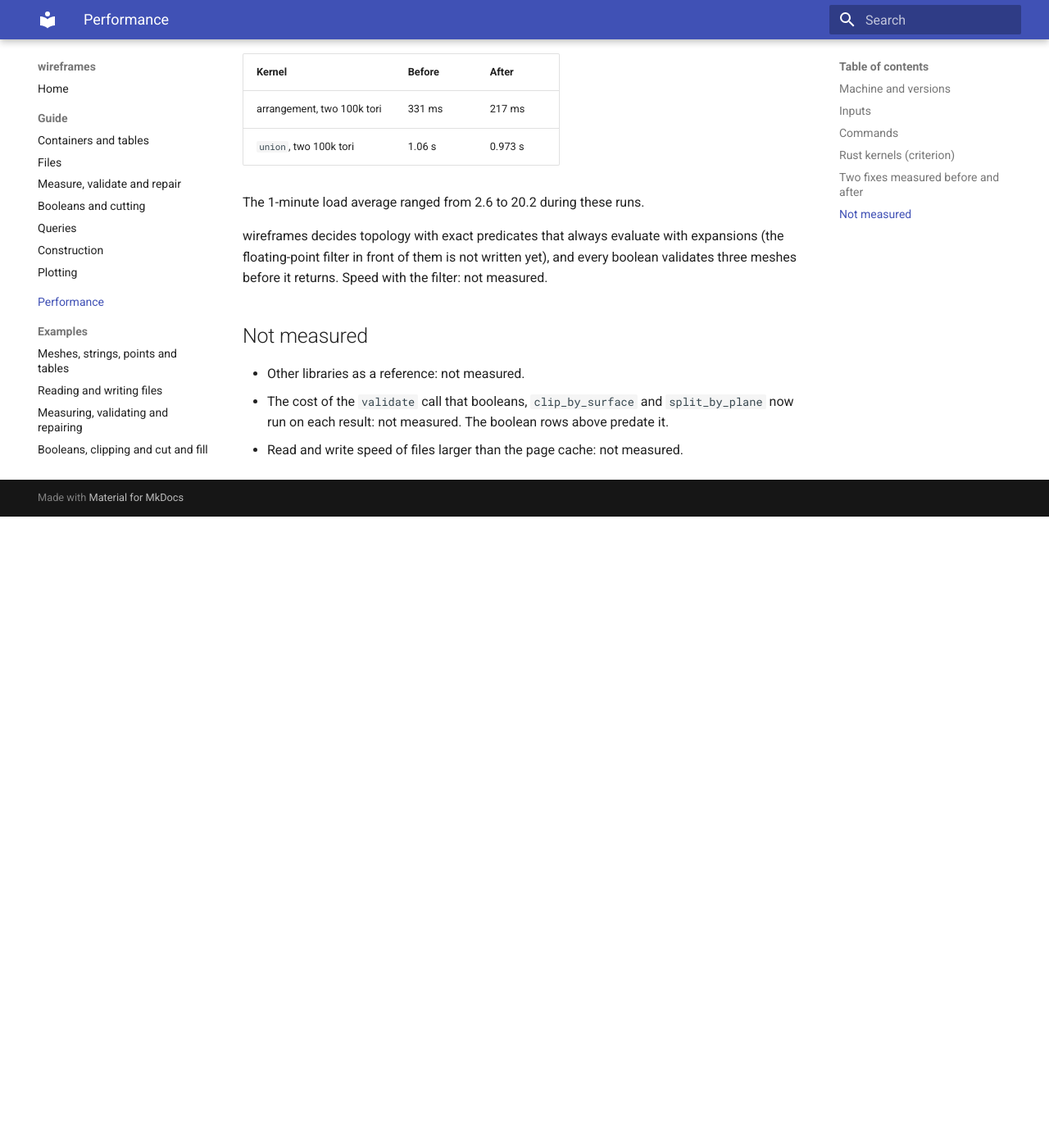
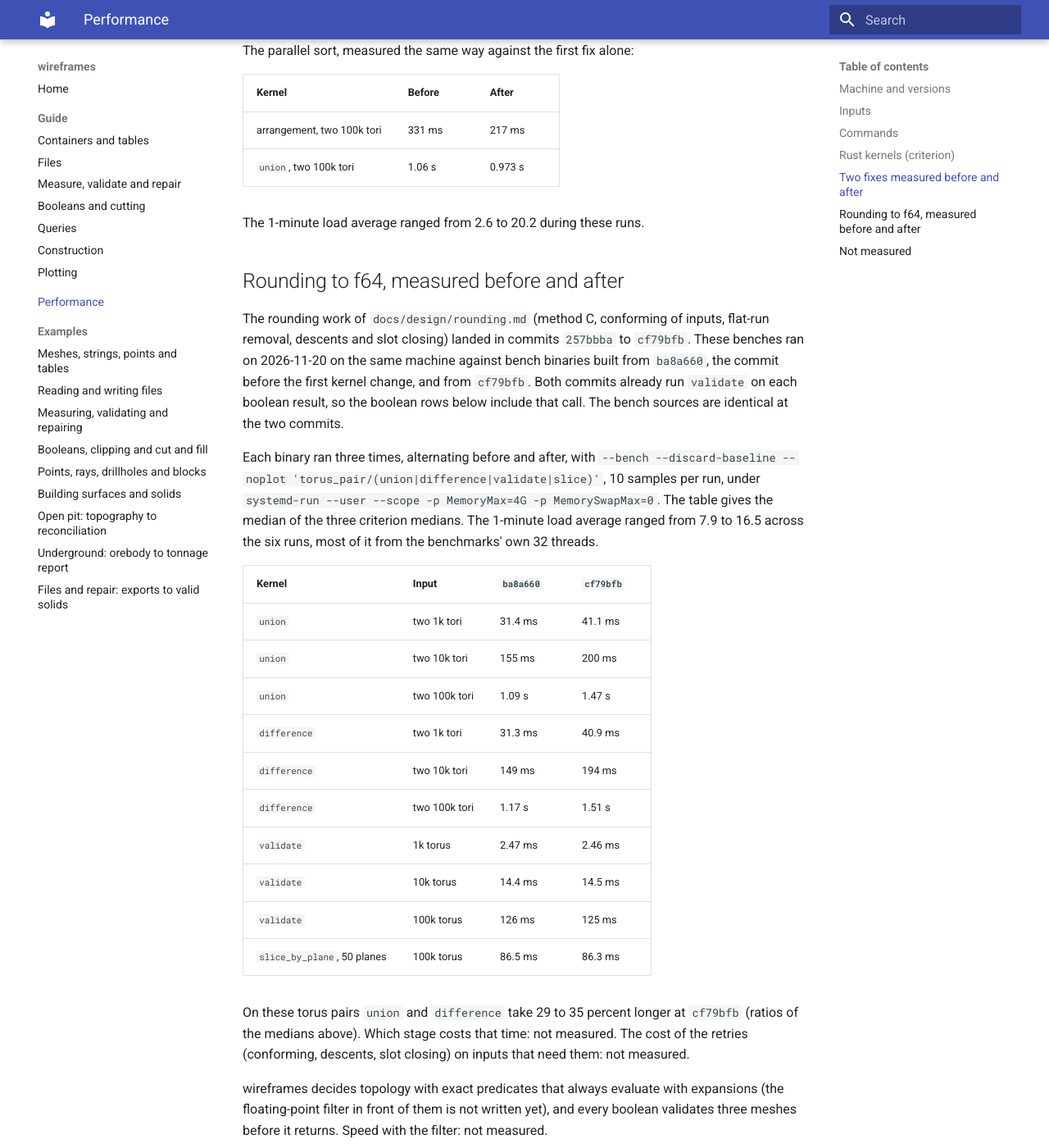
Before and after one commit to cratongen/wireframes, an MkDocs documentation site: the page built from docs/performance.md, in a window 1280 px wide and 1400 px high, scrolled down 3298 px. Shown: the whole window at 82% size. Built offline with MkDocs 1.6.1 and Material for MkDocs 9.7.7, drawn with Linux system fonts in a browser that asks for light colours; before the commit the page ends 3928 px from its top, so only the background shows below that; some of the changed text lies outside the part shown.

Commit message:
docs(perf): measure booleans, validate and slicing before and after rounding

```diff
--- a/docs/performance.md
+++ b/docs/performance.md
@@ -1,7 +1,7 @@
 # Performance
 
-Every number on this page comes from benchmarks run on 2026-11-19 on one machine, in
-one session, one command at a time. Cells marked "not measured" have no benchmark
+Every number on this page comes from benchmarks run on one machine, one command at a
+time: on 2026-11-19 at commit `5d5ab30`, and on 2026-11-20 for the rounding section. Cells marked "not measured" have no benchmark
 behind them.
 
 ## Machine and versions
@@ -12,7 +12,7 @@ behind them.
 | Memory | 31 GiB; every run capped at 4 GiB with `systemd-run --user --scope -p MemoryMax=4G -p MemorySwapMax=0` |
 | OS | Linux 7.2.15 (Omarchy), glibc 2.44, laptop with a desktop session open |
 | Rust | rustc 1.97.1, release profile, criterion 0.8.2, rayon 1.12.0 |
-| wireframes | 0.1.0, code at commit `5d5ab30` |
+| wireframes | 0.1.0, code at commit `5d5ab30` (rounding section: `ba8a660` and `cf79bfb`) |
 | Threads | `RAYON_NUM_THREADS` unset, so wireframes uses 32 threads |
 
 Results do not depend on the thread count, but timings do.
@@ -101,6 +101,39 @@ The parallel sort, measured the same way against the first fix alone:
 
 The 1-minute load average ranged from 2.6 to 20.2 during these runs.
 
+## Rounding to f64, measured before and after
+
+The rounding work of `docs/design/rounding.md` (method C, conforming of inputs, flat-run
+removal, descents and slot closing) landed in commits `257bbba` to `cf79bfb`. These
+benches ran on 2026-11-20 on the same machine against bench binaries built from
+`ba8a660`, the commit before the first kernel change, and from `cf79bfb`. Both commits
+already run `validate` on each boolean result, so the boolean rows below include that
+call. The bench sources are identical at the two commits.
+
+Each binary ran three times, alternating before and after, with
+`--bench --discard-baseline --noplot 'torus_pair/(union|difference|validate|slice)'`,
+10 samples per run, under `systemd-run --user --scope -p MemoryMax=4G -p MemorySwapMax=0`.
+The table gives the median of the three criterion medians. The 1-minute load average
+ranged from 7.9 to 16.5 across the six runs, most of it from the benchmarks' own 32
+threads.
+
+| Kernel | Input | `ba8a660` | `cf79bfb` |
+|---|---|---|---|
+| `union` | two 1k tori | 31.4 ms | 41.1 ms |
+| `union` | two 10k tori | 155 ms | 200 ms |
+| `union` | two 100k tori | 1.09 s | 1.47 s |
+| `difference` | two 1k tori | 31.3 ms | 40.9 ms |
+| `difference` | two 10k tori | 149 ms | 194 ms |
+| `difference` | two 100k tori | 1.17 s | 1.51 s |
+| `validate` | 1k torus | 2.47 ms | 2.46 ms |
+| `validate` | 10k torus | 14.4 ms | 14.5 ms |
+| `validate` | 100k torus | 126 ms | 125 ms |
+| `slice_by_plane`, 50 planes | 100k torus | 86.5 ms | 86.3 ms |
+
+On these torus pairs `union` and `difference` take 29 to 35 percent longer at `cf79bfb` (ratios of the medians above).
+Which stage costs that time: not measured. The cost of the retries (conforming,
+descents, slot closing) on inputs that need them: not measured.
+
 wireframes decides topology with exact
 predicates that always evaluate with expansions (the floating-point filter in front of
 them is not written yet), and every boolean validates three meshes before it returns.
@@ -109,7 +142,8 @@ Speed with the filter: not measured.
 ## Not measured
 
 - Other libraries as a reference: not measured.
-- The cost of the `validate` call that booleans, `clip_by_surface` and
-  `split_by_plane` now run on each result: not measured. The boolean rows above
-  predate it.
+- The share of the `validate` call that booleans, `clip_by_surface` and
+  `split_by_plane` run on each result: not measured on its own. The `5d5ab30` boolean
+  rows in the first table predate that call; the rows in the rounding table include it.
+- `clip_by_surface` and `split_by_plane`: no bench exists, not measured.
 - Read and write speed of files larger than the page cache: not measured.
```
Also changed, not shown: CHANGELOG.md (+5 -3 lines), README.md (+11 -10 lines).
